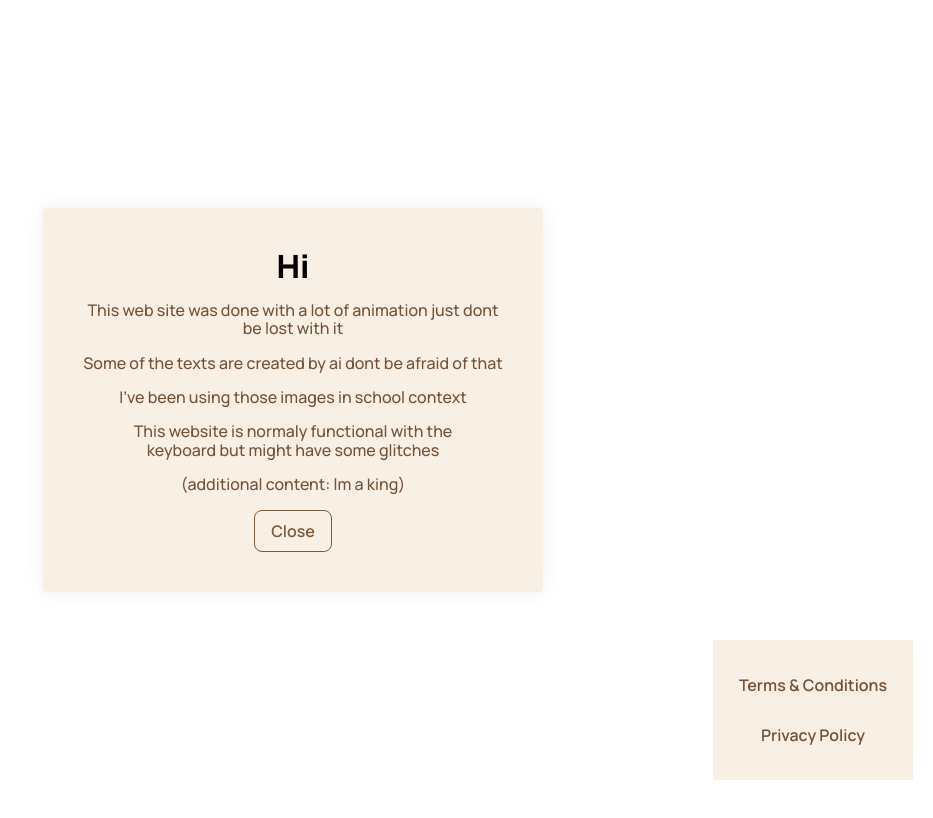
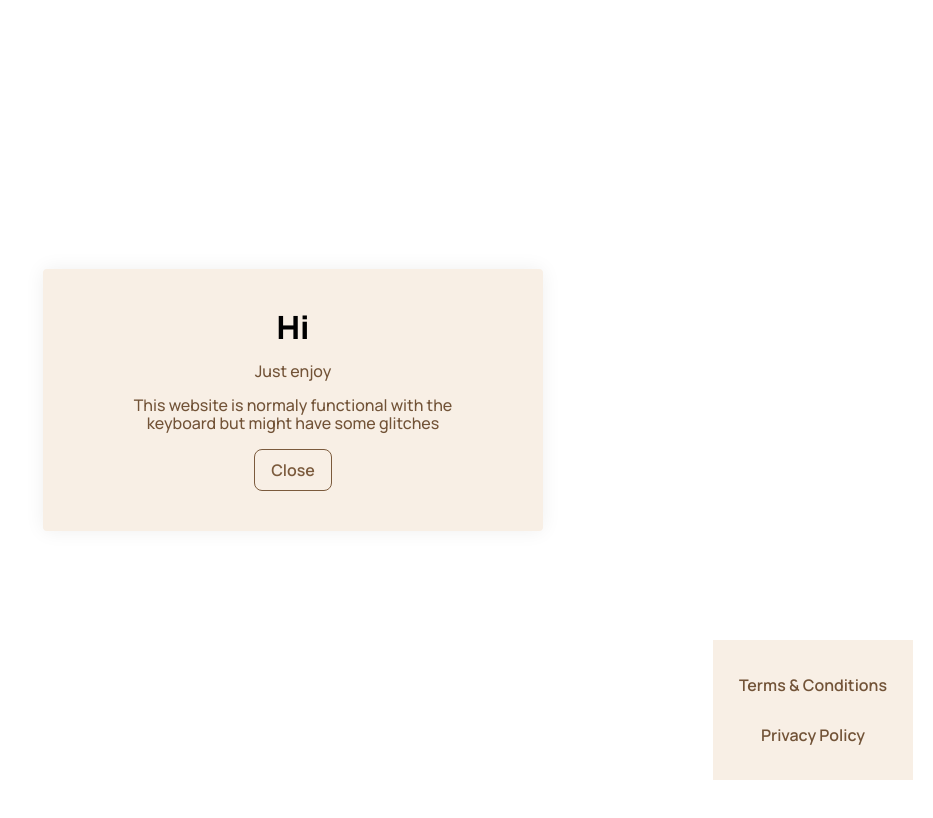
Before and after one commit to emerone/HotelHouse, a plain HTML site: page index.html in a window 1280 px wide. Shown: the top 818 px of the page, without its empty margins (347-1280 px from the left). Drawn offline with nearby package versions, Linux system fonts and the light colour scheme; files whose address does not match are found by name.

Commit message:
Update index.html

```diff
--- a/index.html
+++ b/index.html
@@ -651,11 +651,8 @@
     <dialog class="first-dialog up">
         <div>
             <h3>Hi</h3>
-            <p>This web site was done with a lot of animation just dont be lost with it</p>
-            <p>Some of the texts are created by ai dont be afraid of that</p>
-            <p>I've been using those images in school context</p>
+            <p>Just enjoy</p>
             <p style="padding: 0 20rem;">This website is normaly functional with the keyboard but might have some glitches</p>
-            <p>(additional content: lm a king)</p>
             <a class="modal-btn-close">Close</a>
         </div>
     </dialog>
```
